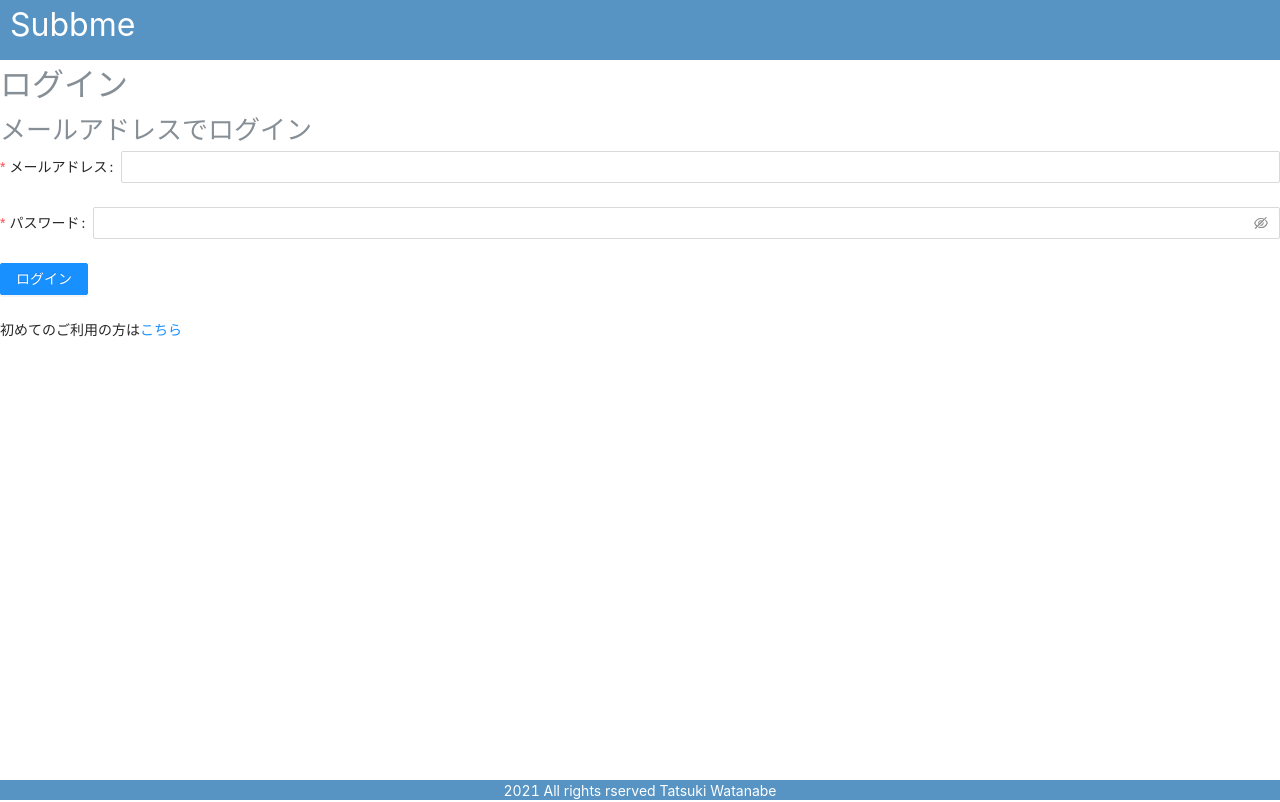
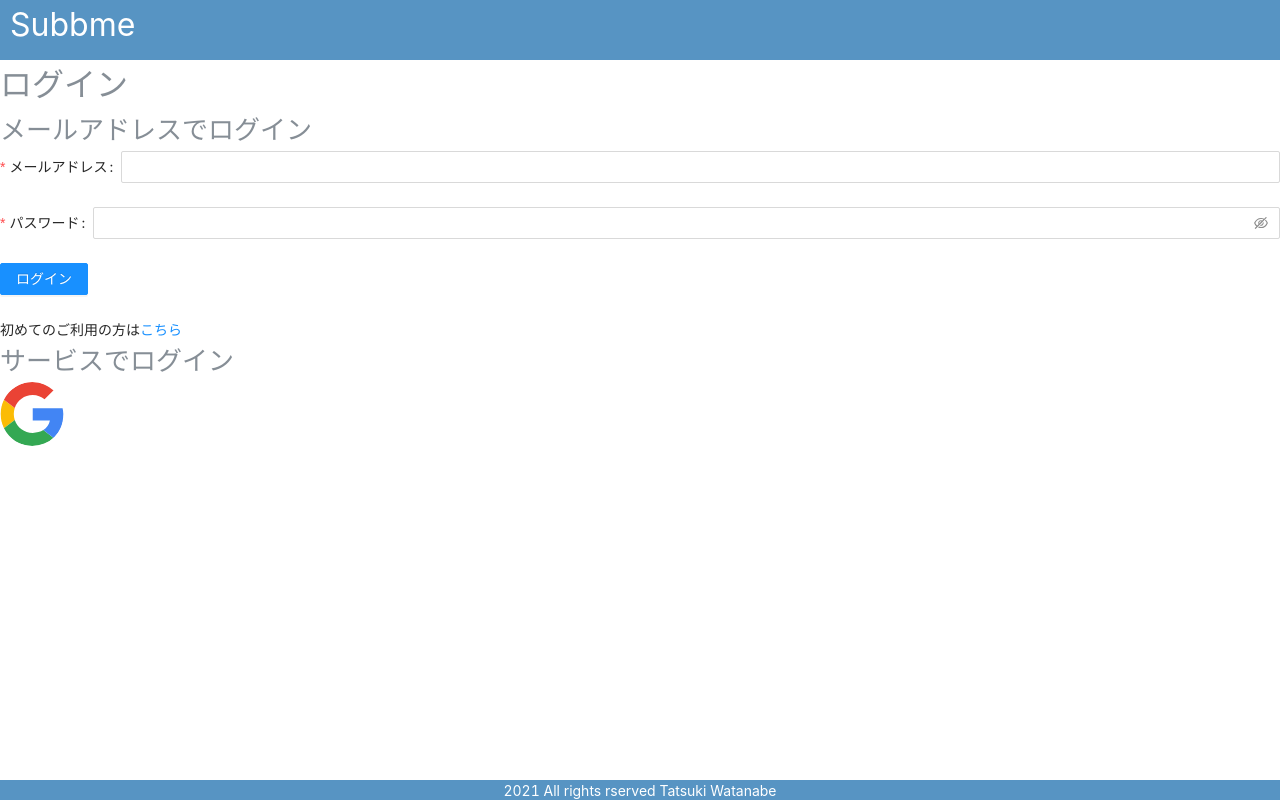
Before and after one commit to Tatsuki5274/subbme, a React (Create React App) app: page / in a window 1280 px wide. Built offline with nearby package versions, Linux system fonts and the light colour scheme.

Commit message:
Googleログインを追加

```diff
--- /dev/null
+++ b/src/components/auth/atoms/RoundImage.tsx
@@ -0,0 +1,30 @@
+import styled from "styled-components";
+
+type PropsType = {
+    src: string
+    alt?: string
+    size: string
+    onClick?: ()=>void
+}
+
+export default function RoundImage(props: PropsType) {
+    // Todo 警告の対処
+    /*
+    The component styled.img with the id of "sc-cOajty" has been created dynamically.
+    You may see this warning because you've called styled inside another component.
+    To resolve this only create new StyledComponents outside of any render method and function component.
+    */
+    const StyledImg = styled.img({
+        borderRadius: "50%",
+        width: props.size,
+        height: props.size,
+    })
+
+    return (
+        <StyledImg
+            src={props.src}
+            alt={props.alt}
+            onClick={props.onClick}
+        />
+    );
+}
--- /dev/null
+++ b/src/components/auth/molecules/ServiceGoogle.tsx
@@ -0,0 +1,20 @@
+import RoundImage from "../atoms/RoundImage";
+import Logo from "assets/images/google-icon.svg"
+import styled from "styled-components";
+
+type PropsType = {
+    alt?: string
+    onClick?: () => void
+}
+
+export default function ServiceGoogle(props: PropsType) {
+    const size = "64px";
+    return (
+        <RoundImage
+            src={Logo}
+            size={size}
+            alt={props.alt}
+            onClick={props.onClick}
+        />
+    )
+}
--- a/src/components/auth/organisms/SignInServices.tsx
+++ b/src/components/auth/organisms/SignInServices.tsx
@@ -1,3 +1,25 @@
+import firebase from "libs/Firebase"
+import ServiceGoogle from "../molecules/ServiceGoogle";
+
 export default function SignInServices(){
-    return null;
+    const google = () => {
+        const provider = new firebase.auth.GoogleAuthProvider();
+        provider.addScope('https://www.googleapis.com/auth/contacts.readonly');
+        firebase.auth().useDeviceLanguage();
+
+        firebase.auth().signInWithPopup(provider)
+            .then(value => {
+                console.log(value);
+            })
+            .catch(reason => {
+                console.error(reason)
+            })
+    }
+    return (
+        <div>
+            <ServiceGoogle
+                onClick={google}
+            />
+        </div>
+    );
 }
--- a/src/components/auth/pages/SignIn.tsx
+++ b/src/components/auth/pages/SignIn.tsx
@@ -5,6 +5,7 @@
 import styled from "styled-components";
 import OSignInForm from "../organisms/SignInForm";
 import SignInNewUser from "../organisms/SignInNewUser";
+import SignInServices from "../organisms/SignInServices";
 
 export default function SignIn(){
 
@@ -15,6 +16,8 @@
             <SubTitle>メールアドレスでログイン</SubTitle>
             <OSignInForm />
             <SignInNewUser />
+            <SubTitle>サービスでログイン</SubTitle>
+            <SignInServices />
             <Footer/>
         </>
     );
--- a/src/components/auth/pages/SignUp.tsx
+++ b/src/components/auth/pages/SignUp.tsx
@@ -1,11 +1,26 @@
+import Title from "components/common/atoms/Title";
+import SimpleHeader from "components/common/organisms/SimpleHeader";
+import React from "react";
+import styled from "styled-components";
+import SignInServices from "../organisms/SignInServices";
 import OSignUpForm from "../organisms/SignUpForm";
 import SignUpRegistUser from "../organisms/SignUpRegistUser";
 
 export default function SignUp(){
     return (
         <>
+            <SimpleHeader/>
+            <Title>新規登録</Title>
+            <SubTitle>メールアドレスで登録</SubTitle>
             <OSignUpForm />
             <SignUpRegistUser />
+            <SubTitle>サービスでログイン</SubTitle>
+            <SignInServices />
         </>
     )
 }
+
+const SubTitle = styled.div({
+    fontSize: "26px",
+    color: "#868E96"
+})
```
Also changed, not shown: src/assets/images/google-icon.svg (added).
